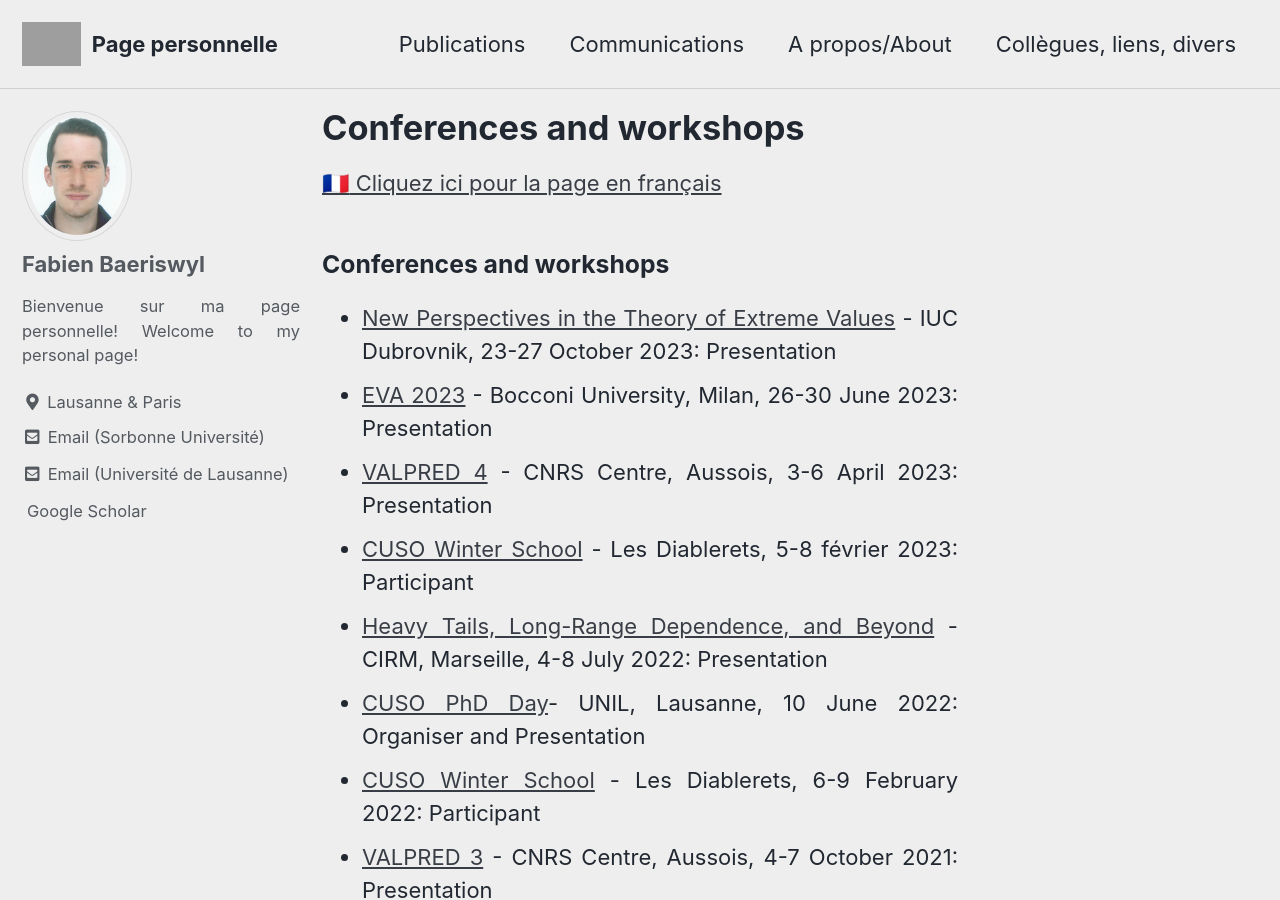
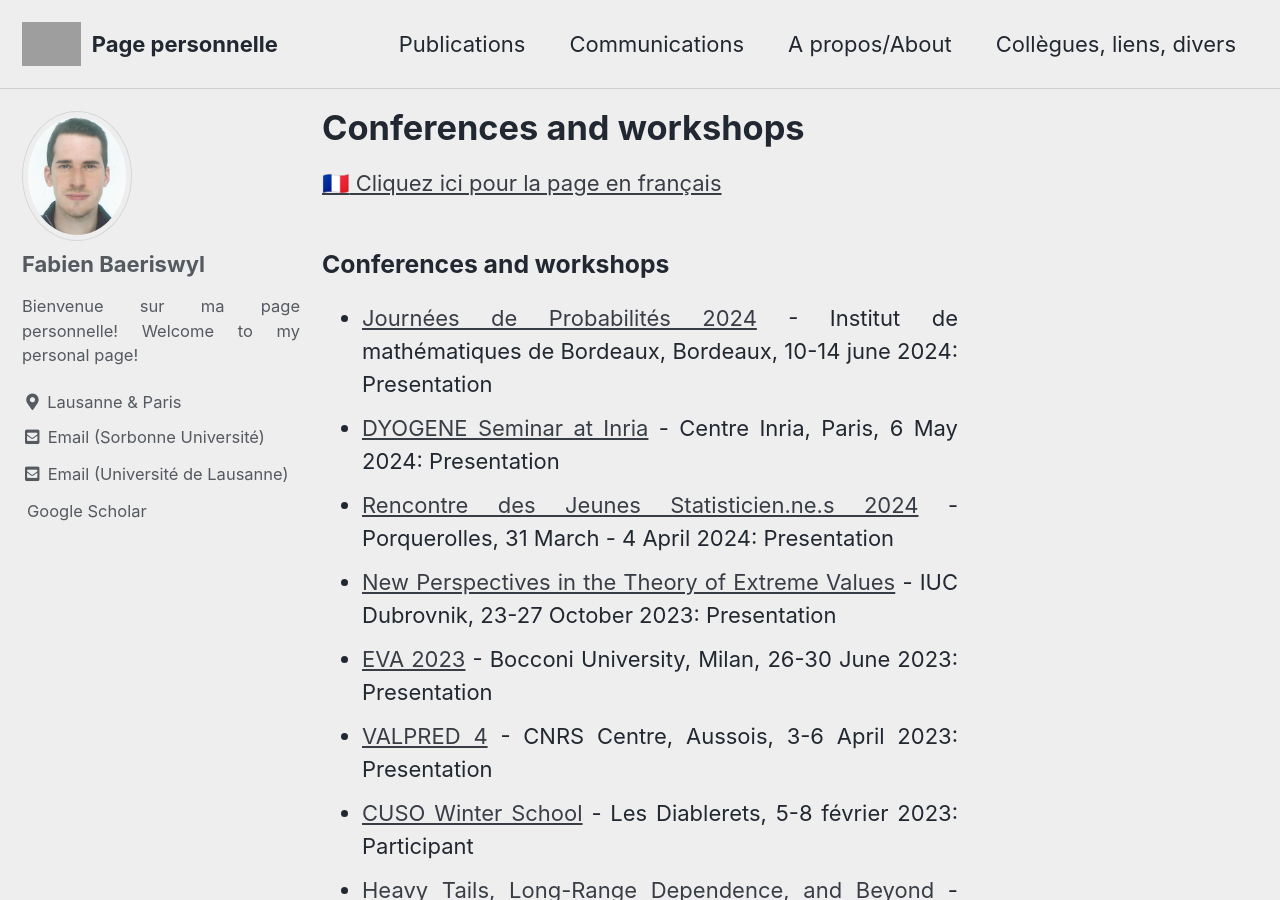
Before and after one commit to hplaninic/hrvoje.planinic.github.io, a Jekyll site: the page built from _pages/conf-en.md, in a window 1280 px wide and 900 px high. Built offline with Jekyll 4.4.1, drawn with Linux system fonts in a browser that asks for light colours; cached includes are drawn as plain includes; emoji names are drawn with the system emoji font; a style sheet for code colours, icons or effects is not loaded; grey boxes are pictures that could not be loaded.

Commit message:
Update conf-en.md

```diff
--- a/_pages/conf-en.md
+++ b/_pages/conf-en.md
@@ -10,6 +10,9 @@ author_profile: true
 
 ### Conferences and workshops
 
+- [Journées de Probabilités 2024](https://indico.math.cnrs.fr/event/11353/overview) - Institut de mathématiques de Bordeaux, Bordeaux, 10-14 june 2024: Presentation
+- [DYOGENE Seminar at Inria](https://www.di.ens.fr/dyogene/index.html) - Centre Inria, Paris, 6 May 2024: Presentation
+- [Rencontre des Jeunes Statisticien.ne.s 2024](https://rjs2024.sciencesconf.org) - Porquerolles, 31 March - 4 April 2024: Presentation
 - [New Perspectives in the Theory of Extreme Values](https://web.math.pmf.unizg.hr/paagrv/dubrovnik-meeting-2023) - IUC Dubrovnik, 23-27 October 2023: Presentation
 - [EVA 2023](https://dec.unibocconi.eu/research/extreme-value-analysis-eva-2023) - Bocconi University, Milan, 26-30 June 2023: Presentation
 - [VALPRED 4](https://wintenberger.fr/VALPRED.html) - CNRS Centre, Aussois, 3-6 April 2023: Presentation
```
